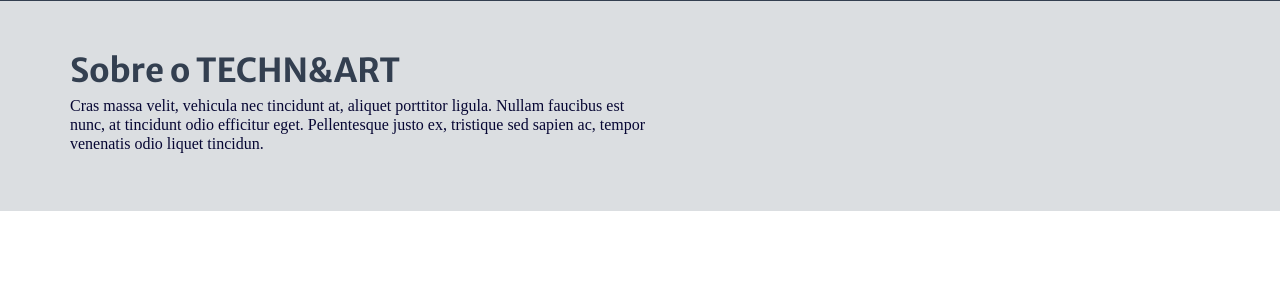
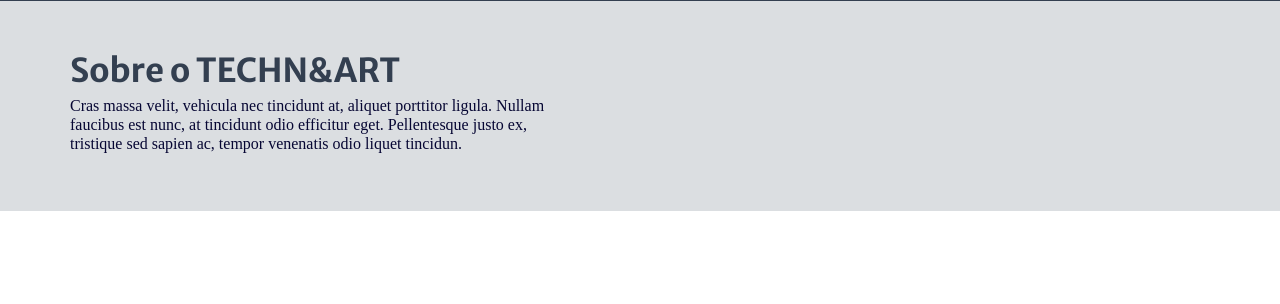
Before and after one commit to iptomar/Tech-Art-F, a PHP site: page /sobre.php in a window 1280 px wide. Shown: the part 278-582 px from the top of the page. Run offline with PHP 8.4, Linux system fonts and the light colour scheme; some libraries are stand-ins or nearby versions; some web fonts are replaced.

Commit message:
Adaptar ao ecrã o padding-right dos h5 nos heading_container2

```diff
--- a/tecnart/alunos.php
+++ b/tecnart/alunos.php
@@ -25,7 +25,7 @@ $investigadores = $stmt->fetchAll(PDO::FETCH_ASSOC);
                     Investigadores/as Alunos/as
                 </h3>
 
-                <h5 style="font-family: 'Arial Narrow, sans-serif'; font-size: 16px; padding-right: 660px; color:#060633;">
+                <h5 class="heading2_h5">
                     Cras massa velit, vehicula nec tincidunt at, aliquet porttitor ligula. Nullam faucibus est nunc, at tincidunt odio efficitur eget.
                     Pellentesque justo ex, tristique sed sapien ac, tempor venenatis odio liquet tincidun.
                 </h5>
--- a/tecnart/assets/css/responsive.css
+++ b/tecnart/assets/css/responsive.css
@@ -59,7 +59,7 @@
     text-align: left;
   }
 
-  .nav-link{
+  .nav-link {
     padding-left: 0px !important;
     text-align: left;
   }
@@ -75,6 +75,10 @@
 
   #developmentWarningEN,#developmentWarningPT{
     left: 0;
+  }
+
+  .heading2_h5 {
+    padding-right: 20%;
   }
 }
 
--- a/tecnart/assets/css/style.css
+++ b/tecnart/assets/css/style.css
@@ -975,6 +975,13 @@ a:focus {
   font-size: 2.5rem;
   font-family: 'Quicksand', sans-serif;
   display: inline-block;
+}
+
+.heading2_h5 {
+  font-family: 'Arial Narrow, sans-serif';
+  font-size: 16px;
+  padding-right: 55%;
+  color: #060633;
 }
 
 li.nav-item ul {
--- a/tecnart/colaboradores.php
+++ b/tecnart/colaboradores.php
@@ -25,7 +25,7 @@ $investigadores = $stmt->fetchAll(PDO::FETCH_ASSOC);
                     Investigadores/as Colaboradores/as
                 </h3>
 
-                <h5 style="font-family: 'Arial Narrow, sans-serif'; font-size: 16px; padding-right: 660px; color:#060633;">
+                <h5 class="heading2_h5">
                     Cras massa velit, vehicula nec tincidunt at, aliquet porttitor ligula. Nullam faucibus est nunc, at tincidunt odio efficitur eget.
                     Pellentesque justo ex, tristique sed sapien ac, tempor venenatis odio liquet tincidun.
                 </h5>
--- a/tecnart/integrados.php
+++ b/tecnart/integrados.php
@@ -25,7 +25,7 @@ $investigadores = $stmt->fetchAll(PDO::FETCH_ASSOC);
                      Investigadores/as Integrados/as
                   </h3>
 
-                     <h5 style="font-family: 'Arial Narrow, sans-serif'; font-size: 16px; padding-right: 660px; color:#060633;">
+                     <h5 class="heading2_h5">
                      Cras massa velit, vehicula nec tincidunt at, aliquet porttitor ligula. Nullam faucibus est nunc, at tincidunt odio efficitur eget.
                      Pellentesque justo ex, tristique sed sapien ac, tempor venenatis odio liquet tincidun.
                      </h5>
--- a/tecnart/noticias.php
+++ b/tecnart/noticias.php
@@ -23,7 +23,7 @@ $noticias = $stmt->fetchAll(PDO::FETCH_ASSOC);
             <h3 style="font-family: 'Merriweather Sans', sans-serif; font-size: 33px; margin-bottom: 5px; color:#333f50;">
                Notícias
             </h3>
-            <h5 style="font-family: 'Arial Narrow, sans-serif'; font-size: 16px; padding-right: 660px; color:#060633;">
+            <h5 class="heading2_h5">
                Cras massa velit, vehicula nec tincidunt at, aliquet porttitor ligula. Nullam faucibus est nunc, at tincidunt odio efficitur eget.
                Pellentesque justo ex, tristique sed sapien ac, tempor venenatis odio liquet tincidun.
             </h5>
--- a/tecnart/projetos.php
+++ b/tecnart/projetos.php
@@ -25,7 +25,7 @@ $projetos = $stmt->fetchAll(PDO::FETCH_ASSOC);
                      Projetos
                   </h3>
 
-                     <h5 style="font-family: 'Arial Narrow, sans-serif'; font-size: 16px; padding-right: 660px; color:#060633;">
+                     <h5 class="heading2_h5">
                      Cras massa velit, vehicula nec tincidunt at, aliquet porttitor ligula. Nullam faucibus est nunc, at tincidunt odio efficitur eget.
                      Pellentesque justo ex, tristique sed sapien ac, tempor venenatis odio liquet tincidun.
                      </h5>
--- a/tecnart/sobre.php
+++ b/tecnart/sobre.php
@@ -19,7 +19,7 @@ include 'models/functions.php';
                   </h3>
 
 
-                     <h5 style="font-family: 'Arial Narrow, sans-serif'; font-size: 16px; padding-right: 550px; color:#060633;">
+                     <h5 class="heading2_h5">
                      Cras massa velit, vehicula nec tincidunt at, aliquet porttitor ligula. Nullam faucibus est nunc, at tincidunt odio efficitur eget.
                      Pellentesque justo ex, tristique sed sapien ac, tempor venenatis odio liquet tincidun.
                      </h5>
```
